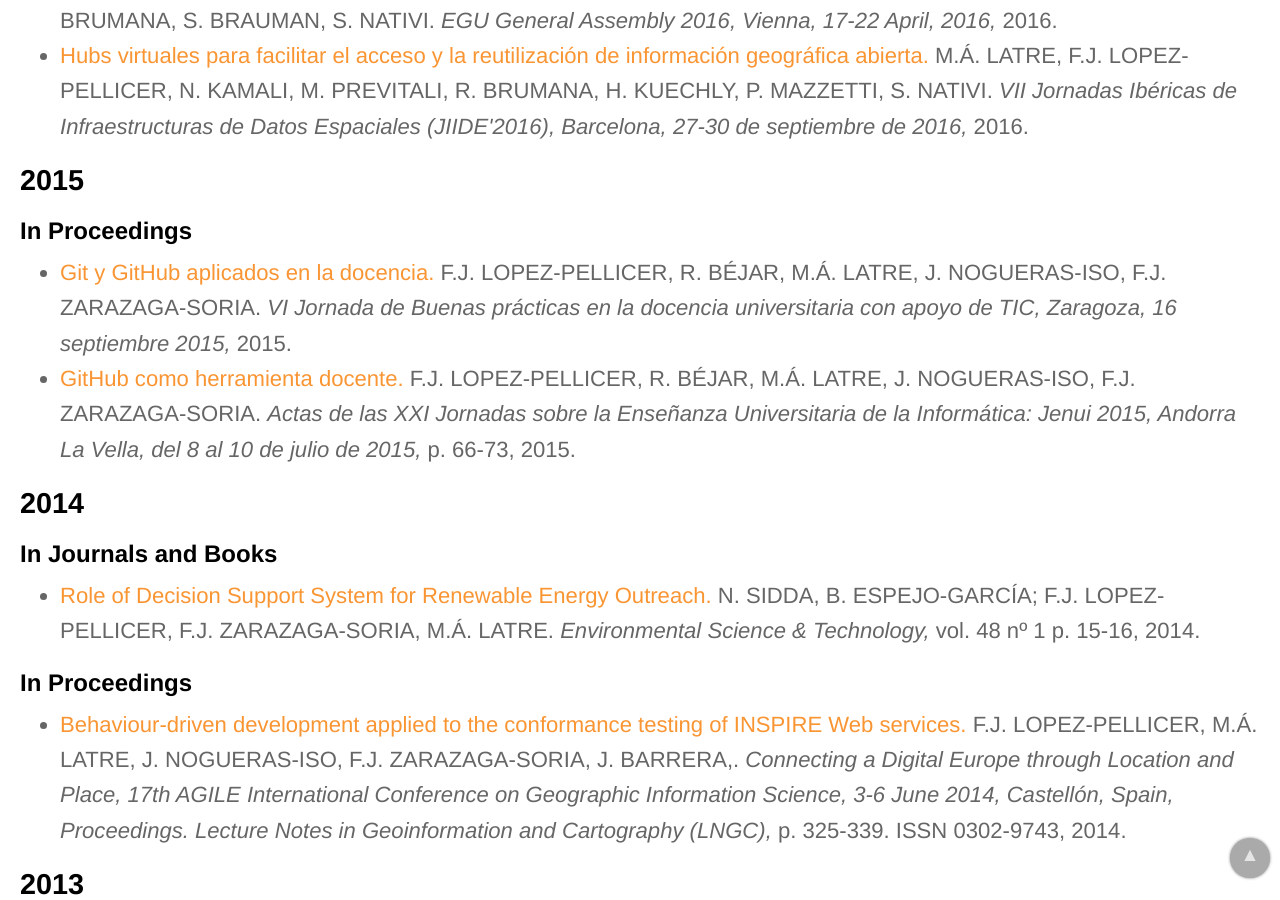
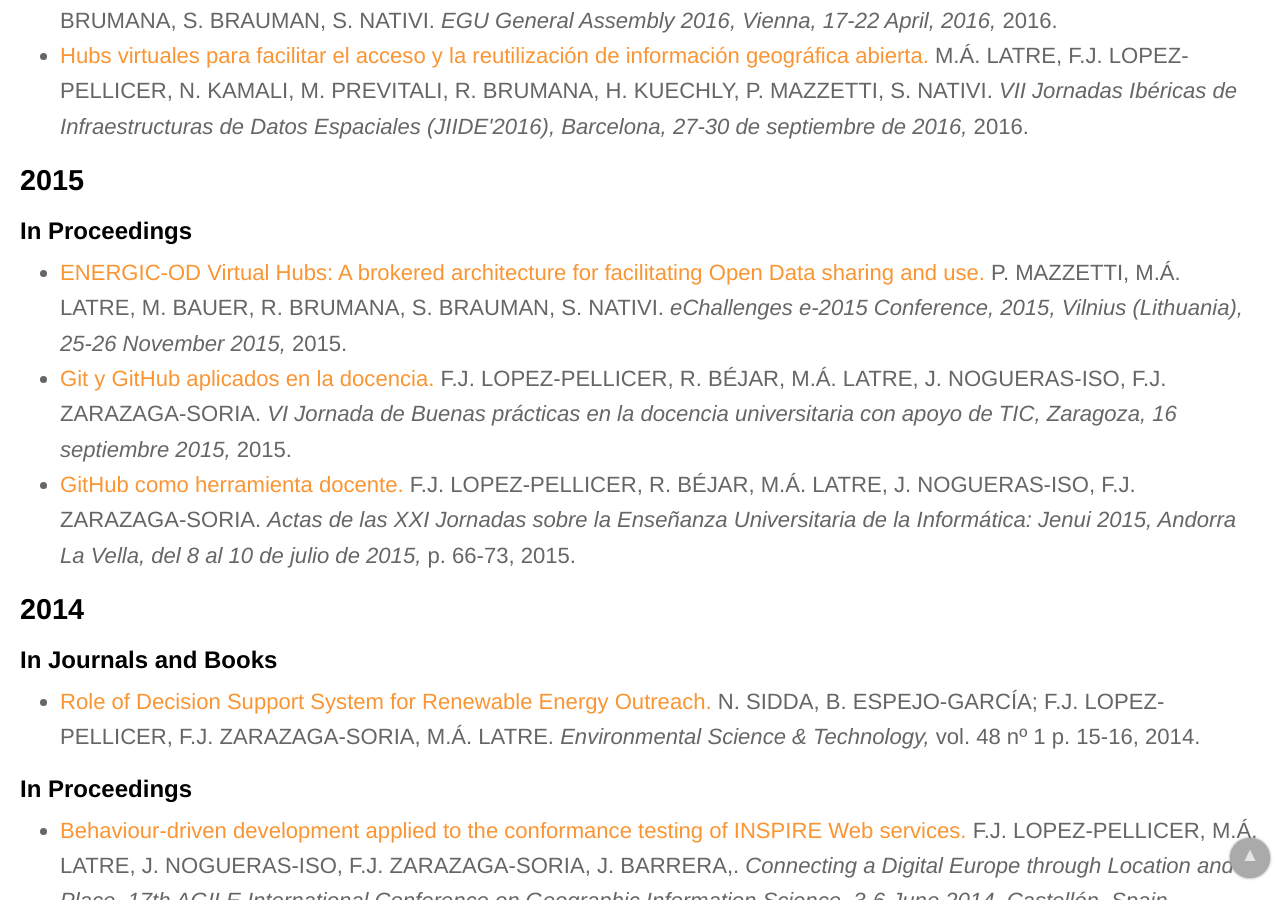
Before and after one commit to IAAA-Lab/IAAA-Lab.github.io, a Jekyll site: the page built from _staff/latre.md, in a window 1280 px wide and 900 px high, scrolled down 1271 px. Built offline with Jekyll 4.4.1, drawn with Linux system fonts in a browser that asks for light colours.

Commit message:
Añadido eChallenges e-2015 sobre ENERGIC OD

```diff
--- a/_data/papers.yml
+++ b/_data/papers.yml
@@ -228,6 +228,12 @@
   url_oficial: http://link.springer.com/article/10.1007/s12145-014-0172-4
   comments:
 # -------------------
+- title: "ENERGIC-OD Virtual Hubs: A brokered architecture for facilitating Open Data sharing and use"
+  url: https://doi.org/10.1109/eCHALLENGES.2015.7441080
+  authors: P. MAZZETTI, M.Á. LATRE, M. BAUER, R. BRUMANA, S. BRAUMAN, S. NATIVI
+  publication_conference: "eChallenges e-2015 Conference, 2015, Vilnius (Lithuania), 25-26 November 2015"
+  year: 2015
+# -------------------
 - title: "Git y GitHub aplicados en la docencia"
   url: http://www.unizar.es/CBSantander/jornada/sexta/resumenes/13_lopez-pellicer.pdf
   authors: F.J. LOPEZ-PELLICER, R. BÉJAR, M.Á. LATRE, J. NOGUERAS-ISO, F.J. ZARAZAGA-SORIA
```
